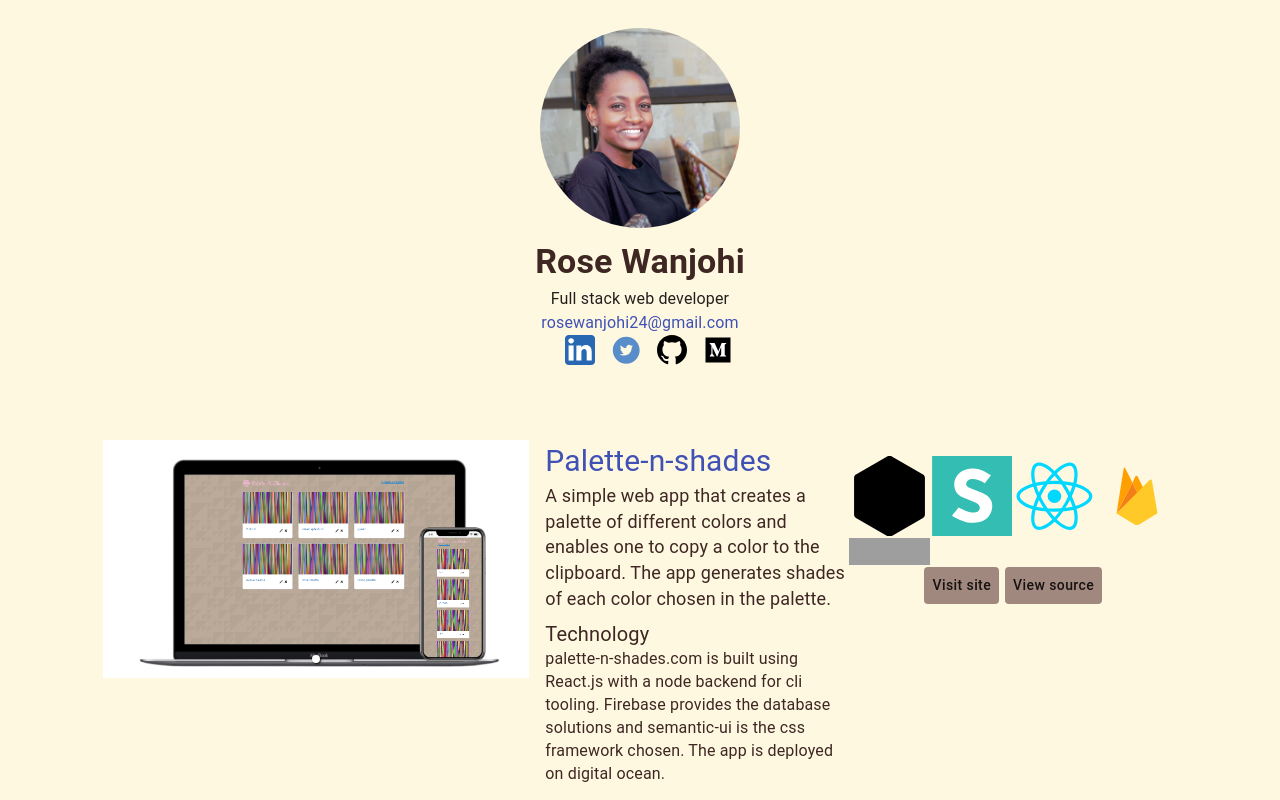
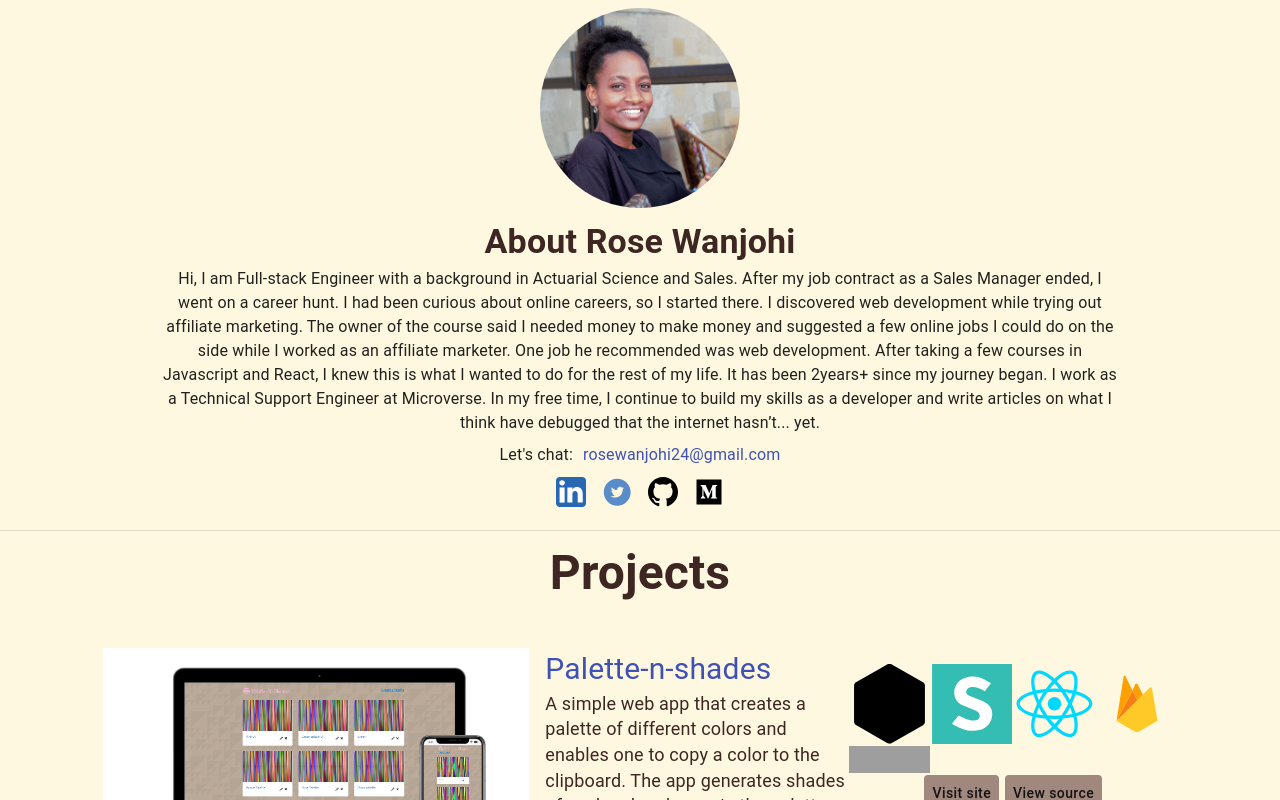
Before and after one commit to blackpintz/Portfolio, a React (Create React App) app: page / in a window 1280 px wide. Built offline with nearby package versions, Linux system fonts and the light colour scheme; grey boxes are pictures that could not be loaded.

Commit message:
updated the about me section.

```diff
--- a/src/App.js
+++ b/src/App.js
@@ -24,6 +24,15 @@ function App(props) {
     <Box>
     <CssBaseline />
      <TheMenu />
+     <Divider />
+     <Box
+     fontWeight="fontWeightBold"
+     mt = {1}
+     fontSize = 'h3.fontSize'
+     color = '#3e2723'
+     textAlign = 'center'>
+     Projects
+     </Box>
      {portfolioStore.Portfolios.map(p => (
       <Projects key = {p.id} portfolio = {p} />
      ))}
--- a/src/Components/Navbar.js
+++ b/src/Components/Navbar.js
@@ -17,7 +17,12 @@ const navStyles = makeStyles (theme => ({
     height: 30,
   },
   breadcumb: {
-    paddingLeft: 30
+    display: 'flex',
+    justifyContent: 'center',
+    marginTop: 10
+  },
+  chat: {
+    marginRight: 10
   }
 }))
 
@@ -28,7 +33,9 @@ export default function TheMenu() {
     <Box
     display = 'flex'
     justifyContent = 'center'
-    height = {400}
+    height = '52%'
+    mt={1}
+    pb={2}
     alignItems = 'center'
     flexDirection = 'column'>
     <Avatar alt = 'Rose' src = {roseImage} className = {classes.roseAvatar}/>
@@ -37,14 +44,26 @@ export default function TheMenu() {
     fontWeight="fontWeightBold"
     mt = {1}
     fontSize = 'h4.fontSize'
-    color = '#3e2723'>
-    Rose Wanjohi
+    color = '#3e2723'
+    textAlign = 'center'
+    >
+    About Rose Wanjohi
     </Box>
-    <Box textAlign = 'center'>Full stack web developer</Box>
-    <Box textAlign = 'center'>
-    <Link>rosewanjohi24@gmail.com</Link>
+    <Box
+    textAlign = 'center'
+    mx='auto'
+    width='75%'>
+    Hi, I am Full-stack Engineer with a background in Actuarial Science and Sales. After my job contract as a Sales Manager ended, I went on a career hunt. I had been curious about online careers, so I started there. I discovered web development while trying out affiliate marketing. The owner of the course said I needed money to make money and suggested a few online jobs I could do on the side while I worked as an affiliate marketer. One job he recommended was web development. After taking a few courses in Javascript and React, I knew this is what I wanted to do for the rest of my life. It has been 2years+ since my journey began. I work as a Technical Support Engineer at Microverse. In my free time, I continue to build my skills as a developer and write articles on what I think have debugged that the internet hasn’t... yet.
     </Box>
-      <Breadcrumbs separator = '' aria-label = 'bread-crumb' className = {classes.breadcumb}>
+    <Box
+    mt={1}
+    display="flex"
+    justifyContent="center"
+    >
+    <Typography className = {classes.chat}>Let's chat: </Typography>
+    <Link >rosewanjohi24@gmail.com</Link>
+    </Box>
+      <Breadcrumbs  separator = '' aria-label = 'bread-crumb' className = {classes.breadcumb}>
         <a href = 'https://www.linkedin.com/in/rosewanjohi/' target = '_blank' rel="noopener noreferrer">
         <img alt = 'linkedin' src = {linkedIn} className = {classes.imgIcon}/>
         </a>
--- a/src/Components/Projects.js
+++ b/src/Components/Projects.js
@@ -45,9 +45,6 @@ const useStyles = makeStyles(theme => ({
   }
 }));
 
-// const imgArr = portfolioStore.Portfolios.reduce((accumulator, currentValue) => {
-//   return [...accumulator, ...currentValue.images]
-// }, [])
 export default function (props) {
   const classes = useStyles();
   return (
```
Also changed, not shown: 1 other file (tests, documents, lock files or other folders).
